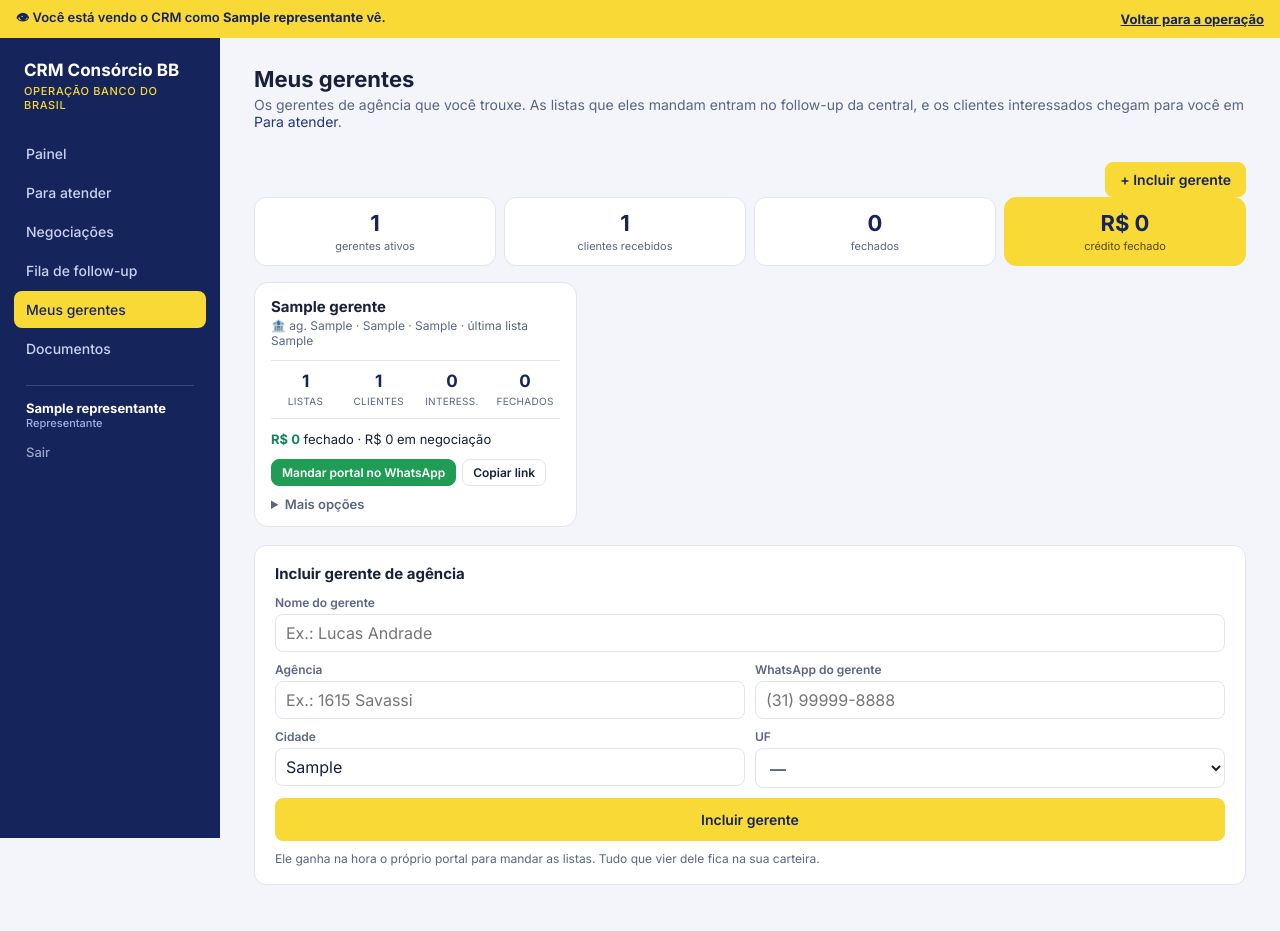
After one commit to soaresmichael44-source/crm-consorcio-bb, a Flask app: page /meus-gerentes in a window 1280 px wide. The commit adds this page. Run offline with Flask 3, Linux system fonts and the light colour scheme; the visitor is signed in with stand-in values (Sample User, id 1); tables that the repository leaves empty hold one stand-in row (values such as "Sample post"); some libraries are stand-ins or nearby versions.

Commit message:
Representante: Meus gerentes, app no celular e 'ver como' para o admin
Co-Authored-By: Claude Opus 5.5 <noreply@anthropic.com>

```diff
--- a/app.py
+++ b/app.py
@@ -78,7 +78,7 @@ def _exigir_login():
         session.clear()  # representante desativado: perde o acesso na hora
     if DEMO or session.get("logado") or (not FORCAR_LOGIN and request.remote_addr in ("127.0.0.1", "::1")):
         return None
-    if request.path.startswith(("/static/", "/api/n8n/", "/acesso/")) or request.path == "/login":
+    if request.path.startswith(("/static/", "/api/n8n/", "/acesso/")) or request.path in ("/login", "/app.webmanifest"):
         return None
     if request.path.startswith("/api/"):
         return jsonify(erro="Sessão expirada. Entre de novo."), 401
@@ -512,10 +512,10 @@ def representante(rid):
 
 
 @app.post("/gerentes/novo")
-@so_admin
 def gerente_novo():
+    """Admin cadastra para qualquer representante; o representante cadastra só para ele mesmo."""
     nome = " ".join(request.form.get("nome", "").split())
-    rid = request.form.get("representante_id") or None
+    rid = _rep_id() or request.form.get("representante_id") or None
     if nome:
         with db.conectar() as conn:
             conn.execute(
@@ -524,6 +524,8 @@ def gerente_novo():
                 (nome, request.form.get("agencia", "").strip(), secrets.token_urlsafe(24), db.agora(), rid,
                  request.form.get("cidade", "").strip() or None, request.form.get("uf", "").strip().upper() or None,
                  db.normalizar_telefone(request.form.get("telefone")) or None))
+    if g.rep:
+        return redirect(url_for("meus_gerentes", novo=1))
     return redirect(_voltar(url_for("configuracoes") + "#gerentes"))
 
 
@@ -537,16 +539,64 @@ def gerente_representante(gid):
 
 
 @app.post("/gerentes/<int:gid>/ativo")
-@so_admin
 def gerente_ativo(gid):
-    """Desativar corta o link na hora; reativar gera um link novo (o antigo nunca volta)."""
+    """Desativar corta o link na hora; reativar gera um link novo (o antigo nunca volta).
+    O representante só mexe nos gerentes dele."""
     with db.conectar() as conn:
-        ger = conn.execute("SELECT ativo FROM gerentes WHERE id = ?", (gid,)).fetchone()
+        ger = conn.execute("SELECT ativo, representante_id FROM gerentes WHERE id = ?", (gid,)).fetchone()
+        if ger and g.rep and ger["representante_id"] != g.rep["id"]:
+            abort(404)
         if ger and ger["ativo"]:
             conn.execute("UPDATE gerentes SET ativo = 0 WHERE id = ?", (gid,))
         elif ger:
             conn.execute("UPDATE gerentes SET ativo = 1, token = ? WHERE id = ?", (secrets.token_urlsafe(24), gid))
+    if g.rep:
+        return redirect(url_for("meus_gerentes"))
     return redirect(_voltar(url_for("configuracoes") + "#gerentes"))
+
+
+@app.get("/meus-gerentes")
+def meus_gerentes():
+    """Os gerentes de agência que o representante trouxe: produção de cada um, links e cadastro de novos."""
+    if not g.rep:
+        return redirect(url_for("rede"))
+    rid = g.rep["id"]
+    with db.conectar() as conn:
+        gers = [x for x in db.producao_gerentes(conn) if x["representante_id"] == rid]
+        token_docs = {x["id"]: db.token_docs_do_gerente(conn, x["id"]) for x in gers if x["ativo"]}
+    gers.sort(key=lambda x: (-x["ativo"], -x["id"] if request.args.get("novo") else 0, -x["credito_fechado"], x["nome"]))
+    return render_template("meus_gerentes.html", gerentes=gers, prod=db.somar_producao(gers), UFS=UFS,
+                           url_gerente=url_publica_gerente(), token_docs=token_docs, novo=request.args.get("novo"))
+
+
+@app.post("/rede/representante/<int:rid>/ver-como")
+@so_admin
+def ver_como(rid):
+    """Você abre o CRM exatamente como o representante vê (para testar e conferir), sem precisar da senha dele."""
+    with db.conectar() as conn:
+        if not conn.execute("SELECT 1 FROM representantes WHERE id = ? AND ativo = 1", (rid,)).fetchone():
+            abort(404)
+    session["rep_id"] = rid
+    session["ver_como"] = True
+    return redirect(url_for("painel"))
+
+
+@app.get("/voltar-operacao")
+def voltar_operacao():
+    if session.pop("ver_como", None):
+        rid = session.pop("rep_id", None)
+        return redirect(url_for("representante", rid=rid) if rid else url_for("painel"))
+    return redirect(url_for("painel"))
+
+
+@app.get("/app.webmanifest")
+def manifest_crm():
+    """Deixa o CRM instalável na tela inicial do celular (abre como aplicativo)."""
+    return jsonify(
+        name="CRM Consórcio BB", short_name="Consórcio BB", start_url="/", scope="/",
+        display="standalone", background_color="#16245c", theme_color="#16245c",
+        icons=[{"src": "/static/icone-192.png", "sizes": "192x192", "type": "image/png"},
+               {"src": "/static/icone-512.png", "sizes": "512x512", "type": "image/png"}])
 
 
 @app.post("/api/lote/<int:lid>/gerente")
--- a/templates/acesso.html
+++ b/templates/acesso.html
@@ -27,7 +27,7 @@ button{width:100%;margin-top:18px;background:#f8d936;color:#16245c;border:0;bord
 {% else %}
 <form method="post" autocomplete="on">
   <h1>Olá, {{ r.nome.split(' ')[0] }}!</h1>
-  <p>Crie a sua senha para entrar no CRM Consórcio BB. Você vai ver os seus gerentes de agência, as listas deles e os seus clientes.</p>
+  <p>Crie a sua senha para entrar no CRM Consórcio BB. Você vai incluir os seus gerentes de agência e atender os clientes interessados que chegarem deles.</p>
   {% if erro %}<div class="erro">{{ erro }}</div>{% endif %}
   <label for="email">Seu e-mail (é o seu login)</label>
   <input id="email" type="email" name="email" value="{{ request.form.email or r.email or '' }}" autocomplete="username" autocapitalize="none" required>
--- a/templates/base.html
+++ b/templates/base.html
@@ -4,6 +4,13 @@
 <meta charset="utf-8">
 <meta name="viewport" content="width=device-width, initial-scale=1">
 <title>{% block titulo %}CRM BB{% endblock %} · Consórcio BB</title>
+<meta name="theme-color" content="#16245c">
+<link rel="manifest" href="/app.webmanifest">
+<link rel="apple-touch-icon" href="/static/icone-192.png">
+<meta name="apple-mobile-web-app-capable" content="yes">
+<meta name="mobile-web-app-capable" content="yes">
+<meta name="apple-mobile-web-app-status-bar-style" content="default">
+<meta name="apple-mobile-web-app-title" content="Consórcio BB">
 <link rel="preconnect" href="https://fonts.googleapis.com">
 <link href="https://fonts.googleapis.com/css2?family=Inter:wght@400;500;600;700&display=swap" rel="stylesheet">
 <style>
@@ -63,6 +70,26 @@ label{font-size:12px;color:var(--suave);font-weight:600;display:block;margin-bot
 .muted{color:var(--suave)}
 .linha{display:flex;gap:10px;align-items:center;flex-wrap:wrap}
 .sp{flex:1}
+.vendo{background:var(--amarelo);color:var(--azul);font-weight:600;font-size:13px;padding:8px 16px;display:flex;gap:10px;align-items:center;flex-wrap:wrap}
+.vendo a{margin-left:auto;color:var(--azul);font-weight:800;text-decoration:underline}
+nav.baixo{display:none}
+@media (max-width:860px){
+  body.rep nav.lado{display:none}
+  body.rep main{padding-bottom:90px}
+  body.rep .topo-rep{display:flex}
+  nav.baixo{display:grid;grid-template-columns:repeat(5,1fr);position:fixed;left:0;right:0;bottom:0;z-index:20;background:#fff;
+    border-top:1px solid var(--borda);padding:6px 4px calc(6px + env(safe-area-inset-bottom))}
+  nav.baixo a{display:flex;flex-direction:column;align-items:center;gap:2px;font-size:10.5px;font-weight:600;color:var(--suave);padding:4px 0;position:relative}
+  nav.baixo a i{font-style:normal;font-size:20px;line-height:1}
+  nav.baixo a.ativo{color:var(--azul)}
+  nav.baixo a.ativo i{background:var(--amarelo);border-radius:12px;padding:2px 12px}
+  nav.baixo .badge{position:absolute;top:0;left:56%;background:var(--vermelho);color:#fff;border-radius:9px;padding:0 6px;font-size:10px;font-weight:800}
+}
+.topo-rep{display:none;align-items:center;gap:10px;background:var(--azul);color:#fff;padding:12px 16px calc(12px);padding-top:calc(12px + env(safe-area-inset-top))}
+.topo-rep b{font-size:15px}
+.topo-rep small{display:block;color:#9fb0e0;font-size:11px;font-weight:500}
+.topo-rep a{margin-left:auto;color:#c9d2f2;font-size:12px;font-weight:600}
+.topo-rep a + a{margin-left:12px}
 @media (max-width:860px){
   .app{flex-direction:column} nav.lado{width:auto;height:auto;position:static;display:flex;flex-wrap:wrap;gap:4px;padding:12px}
   .marca{width:100%;padding-bottom:8px} main{padding:18px 16px} .g2{grid-template-columns:1fr}
@@ -71,7 +98,10 @@ label{font-size:12px;color:var(--suave);font-weight:600;display:block;margin-bot
 </style>
 {% block head %}{% endblock %}
 </head>
-<body>
+<body class="{{ 'rep' if rep_logado }}">
+{% if session.get('ver_como') and rep_logado %}<div class="vendo"><span>👁 Você está vendo o CRM como <strong>{{ rep_logado.nome }}</strong> vê.</span><a href="/voltar-operacao">Voltar para a operação</a></div>{% endif %}
+{% if rep_logado %}<div class="topo-rep"><div><b>Consórcio BB</b><small>{{ rep_logado.nome }} · representante</small></div>
+  <a href="/documentos">Documentos</a>{% if not session.get('ver_como') %}<a href="/sair">Sair</a>{% endif %}</div>{% endif %}
 <div class="app">
 <nav class="lado">
   <div class="marca">CRM Consórcio BB<small>Operação Banco do Brasil</small></div>
@@ -82,6 +112,7 @@ label{font-size:12px;color:var(--suave);font-weight:600;display:block;margin-bot
   <a href="/fila" class="{{ 'ativo' if p.startswith('/fila') }}">Fila de follow-up</a>
   {% if not rep_logado %}<a href="/clientes" class="{{ 'ativo' if p.startswith('/cliente') }}">Clientes</a>
   <a href="/rede" class="{{ 'ativo' if p.startswith('/rede') }}">Rede nacional</a>{% endif %}
+  {% if rep_logado %}<a href="/meus-gerentes" class="{{ 'ativo' if p.startswith('/meus-gerentes') }}">Meus gerentes</a>{% endif %}
   <a href="/documentos" class="{{ 'ativo' if p.startswith('/documentos') }}">Documentos</a>
   {% if not rep_logado %}<a href="/importar" class="{{ 'ativo' if p.startswith('/importar') }}">Importar listas</a>
   <a href="/config" class="{{ 'ativo' if p.startswith('/config') }}">Configurações</a>{% endif %}
@@ -90,6 +121,14 @@ label{font-size:12px;color:var(--suave);font-weight:600;display:block;margin-bot
 </nav>
 <main>{% block corpo %}{% endblock %}</main>
 </div>
+{% if rep_logado %}{% set p = request.path %}
+<nav class="baixo">
+  <a href="/" class="{{ 'ativo' if p == '/' }}"><i>⌂</i>Início</a>
+  <a href="/atender" class="{{ 'ativo' if p.startswith('/atender') or p.startswith('/cliente') }}"><i>☎</i>Atender{% if repasses_novos %}<span class="badge">{{ repasses_novos }}</span>{% endif %}</a>
+  <a href="/negociacoes" class="{{ 'ativo' if p.startswith('/negociacoes') }}"><i>▦</i>Negociações</a>
+  <a href="/meus-gerentes" class="{{ 'ativo' if p.startswith('/meus-gerentes') }}"><i>🏦</i>Gerentes</a>
+  <a href="/fila" class="{{ 'ativo' if p.startswith('/fila') }}"><i>↻</i>Follow-up</a>
+</nav>{% endif %}
 <script>
 async function api(url, dados){
   const r = await fetch(url, {method:'POST', headers:{'Content-Type':'application/json'}, body: JSON.stringify(dados||{})});
--- /dev/null
+++ b/templates/meus_gerentes.html
@@ -0,0 +1,99 @@
+{% extends "base.html" %}
+{% block titulo %}Meus gerentes{% endblock %}
+{% block head %}
+<style>
+.resumo{display:grid;grid-template-columns:repeat(4,1fr);gap:8px;margin-bottom:16px}
+.resumo div{background:#fff;border:1px solid var(--borda);border-radius:12px;padding:12px;text-align:center}
+.resumo b{display:block;font-size:22px;font-weight:800;color:var(--azul)}
+.resumo span{font-size:11px;color:var(--suave)}
+.resumo .ouro{background:var(--amarelo);border-color:var(--amarelo)}
+.resumo .ouro span{color:#5a4a00}
+@media (max-width:600px){.resumo{grid-template-columns:repeat(2,1fr)}}
+.gers{display:grid;grid-template-columns:repeat(auto-fill,minmax(320px,1fr));gap:12px;margin-bottom:18px}
+@media (max-width:600px){.gers{grid-template-columns:1fr}}
+.ger{background:#fff;border:1px solid var(--borda);border-radius:14px;padding:14px 16px}
+.ger.off{opacity:.55}
+.ger.recem{border-color:var(--amarelo);box-shadow:0 0 0 3px #fdf3b8}
+.ger .nm{font-weight:800;font-size:15px}
+.ger .loc{font-size:12px;color:var(--suave);margin-top:2px}
+.ger .nums{display:grid;grid-template-columns:repeat(4,1fr);gap:4px;text-align:center;margin:12px 0;padding:10px 0;border-top:1px solid var(--borda);border-bottom:1px solid var(--borda)}
+.ger .nums b{display:block;font-size:17px;font-weight:800;color:var(--azul)}
+.ger .nums span{font-size:10px;color:var(--suave);text-transform:uppercase;letter-spacing:.03em}
+.ger .cred{font-size:13px}
+.ger .cred strong{color:var(--verde)}
+.ger .acoes{display:flex;gap:6px;flex-wrap:wrap;margin-top:12px}
+.ger details{margin-top:10px;font-size:13px}
+.ger details summary{cursor:pointer;color:var(--suave);font-weight:600}
+.ger details input{font-size:12px;margin:4px 0}
+.form-ger{display:grid;grid-template-columns:1fr 1fr;gap:10px}
+.form-ger .full{grid-column:1/-1}
+input,select{font-size:16px}
+</style>
+{% endblock %}
+{% block corpo %}
+<div class="linha" style="align-items:flex-start">
+  <div><h1>Meus gerentes</h1>
+    <p class="sub">Os gerentes de agência que você trouxe. As listas que eles mandam entram no follow-up da central, e os clientes interessados chegam para você em <a href="/atender">Para atender</a>.</p></div>
+  <span class="sp"></span>
+  <a class="btn am" href="#novo">+ Incluir gerente</a>
+</div>
+
+{% if novo %}<div class="aviso ok">Gerente incluído. Agora mande o link do portal para ele pelo WhatsApp: é por lá que ele tira a foto das listas.</div>{% endif %}
+
+<div class="resumo">
+  <div><b>{{ gerentes|selectattr('ativo')|list|length }}</b><span>gerentes ativos</span></div>
+  <div><b>{{ prod.clientes }}</b><span>clientes recebidos</span></div>
+  <div><b>{{ prod.fechados }}</b><span>fechados</span></div>
+  <div class="ouro"><b>{{ prod.credito_fechado|compacto }}</b><span>crédito fechado</span></div>
+</div>
+
+{% set base = url_gerente or request.url_root.rstrip('/') %}
+<div class="gers">
+{% for x in gerentes %}
+  <div class="ger {{ '' if x.ativo else 'off' }} {{ 'recem' if novo and loop.first and x.ativo }}">
+    <div class="nm">{{ x.nome }}{% if not x.ativo %} <span class="tag">desativado</span>{% endif %}</div>
+    <div class="loc">🏦 {{ ['ag. ' ~ x.agencia if x.agencia else '', x.cidade, x.uf]|select|join(' · ') or 'agência' }}
+      · {{ 'última lista ' ~ (x.ultimo_envio|data) if x.ultimo_envio else 'ainda não mandou lista' }}</div>
+    <div class="nums">
+      <div><b>{{ x.listas }}</b><span>listas</span></div>
+      <div><b>{{ x.clientes }}</b><span>clientes</span></div>
+      <a href="/atender"><b>{{ x.interessados }}</b><span>interess.</span></a>
+      <div><b>{{ x.fechados }}</b><span>fechados</span></div>
+    </div>
+    <div class="cred"><strong>{{ x.credito_fechado|compacto }}</strong> fechado · {{ x.credito_andamento|compacto }} em negociação</div>
+    {% if x.ativo %}
+    {% set link = base ~ '/g/' ~ x.token %}{% set link_cli = base ~ '/d/' ~ token_docs[x.id] %}
+    <div class="acoes">
+      <a class="btn peq wa" target="_blank" rel="noopener" href="https://wa.me/{{ x.telefone or '' }}?text={{ ('Olá, ' ~ x.nome.split(' ')[0] ~ '! Este é o seu acesso para enviar as listas do Consórcio BB e acompanhar as suas indicações: ' ~ link)|urlencode }}">Mandar portal no WhatsApp</a>
+      <button class="btn peq" type="button" onclick="navigator.clipboard.writeText('{{ link }}');this.textContent='Copiado!'">Copiar link</button>
+    </div>
+    <details><summary>Mais opções</summary>
+      <label style="margin-top:8px">Portal do gerente</label><input readonly value="{{ link }}" onclick="this.select()">
+      <label>Link para os clientes mandarem documentos</label>
+      <div class="linha"><input readonly value="{{ link_cli }}" onclick="this.select()" style="flex:1">
+        <button class="btn peq" type="button" onclick="navigator.clipboard.writeText('{{ link_cli }}');this.textContent='Copiado!'">Copiar</button></div>
+      <form method="post" action="/gerentes/{{ x.id }}/ativo" style="margin:10px 0 0" onsubmit="return confirm('Desativar o acesso de {{ x.nome }}? O link dele para de funcionar na hora.')">
+        <button class="btn peq">Desativar acesso</button></form>
+    </details>
+    {% else %}
+    <form method="post" action="/gerentes/{{ x.id }}/ativo" style="margin:12px 0 0"><button class="btn peq">Reativar (gera link novo)</button></form>
+    {% endif %}
+  </div>
+{% else %}
+  <div class="card muted">Você ainda não incluiu nenhum gerente. Fechou parceria com uma agência? Inclua o gerente aqui embaixo e mande o link para ele.</div>
+{% endfor %}
+</div>
+
+<form class="card" id="novo" method="post" action="/gerentes/novo">
+  <h2>Incluir gerente de agência</h2>
+  <div class="form-ger">
+    <div class="full"><label>Nome do gerente</label><input name="nome" required placeholder="Ex.: Lucas Andrade"></div>
+    <div><label>Agência</label><input name="agencia" placeholder="Ex.: 1615 Savassi"></div>
+    <div><label>WhatsApp do gerente</label><input name="telefone" inputmode="tel" placeholder="(31) 99999-8888"></div>
+    <div><label>Cidade</label><input name="cidade" value="{{ rep_logado.cidade or '' }}"></div>
+    <div><label>UF</label><select name="uf"><option value="">—</option>{% for e in UFS %}<option {{ 'selected' if e == rep_logado.uf }}>{{ e }}</option>{% endfor %}</select></div>
+    <div class="full"><button class="btn am" style="width:100%;justify-content:center;padding:12px">Incluir gerente</button></div>
+  </div>
+  <p class="muted" style="margin:10px 0 0;font-size:12px">Ele ganha na hora o próprio portal para mandar as listas. Tudo que vier dele fica na sua carteira.</p>
+</form>
+{% endblock %}
--- a/templates/painel.html
+++ b/templates/painel.html
@@ -5,6 +5,7 @@
 .numeros{display:grid;grid-template-columns:repeat(auto-fit,minmax(150px,1fr));gap:10px;margin-bottom:18px}
 .num{display:block;background:#fff;border:1px solid var(--borda);border-radius:12px;padding:14px 16px;color:var(--texto)}
 .num:hover{border-color:var(--azul-2)}
+@media (max-width:600px){.numeros{grid-template-columns:repeat(2,1fr)}.num b{font-size:22px}}
 .num b{display:block;font-size:26px;font-weight:800;color:var(--azul);line-height:1.1}
 .num span{font-size:12px;color:var(--suave)}
 .num.quente b{color:var(--fogo, #f05a1e)}
@@ -39,7 +40,7 @@
   <div><h1>{{ 'Olá, ' ~ rep_logado.nome.split(' ')[0] ~ '!' if rep_logado else 'Painel da operação' }}</h1>
     <p class="sub" style="margin:0">{{ 'Os clientes das suas agências.' if rep_logado else 'Follow-up central e a negociação de cada representante.' }}</p></div>
   <span class="sp"></span>
-  {% if rep_logado %}<a class="btn am" href="/atender">Para atender{% if repasses_novos %} ({{ repasses_novos }}){% endif %}</a>
+  {% if rep_logado %}<a class="btn" href="/meus-gerentes#novo">+ Gerente</a><a class="btn am" href="/atender">Para atender{% if repasses_novos %} ({{ repasses_novos }}){% endif %}</a>
   {% else %}<a class="btn" href="/importar">+ Importar lista</a><a class="btn pri" href="/fila">Fila de hoje ({{ fila_n }})</a>{% endif %}
 </div>
 
--- a/templates/representante.html
+++ b/templates/representante.html
@@ -28,6 +28,7 @@ th.num{text-align:right}
     <p class="sub">Representante · {{ [r.cidade, r.uf]|select|join(' · ') or 'sem cidade' }}{% if r.telefone %} · <a href="https://wa.me/{{ r.telefone }}" target="_blank" rel="noopener">{{ fmt_tel(r.telefone) }}</a>{% endif %}{% if r.email %} · {{ r.email }}{% endif %}</p></div>
   <span class="sp"></span>
   <a class="btn" href="/clientes?rep={{ r.id }}">Ver clientes</a>
+  {% if r.ativo %}<form method="post" action="/rede/representante/{{ r.id }}/ver-como" style="margin:0"><button class="btn pri">👁 Ver como {{ r.nome.split(' ')[0] }} vê</button></form>{% endif %}
   <a class="btn am" href="#novo-gerente">+ Gerente de agência</a>
 </div>
 
```
